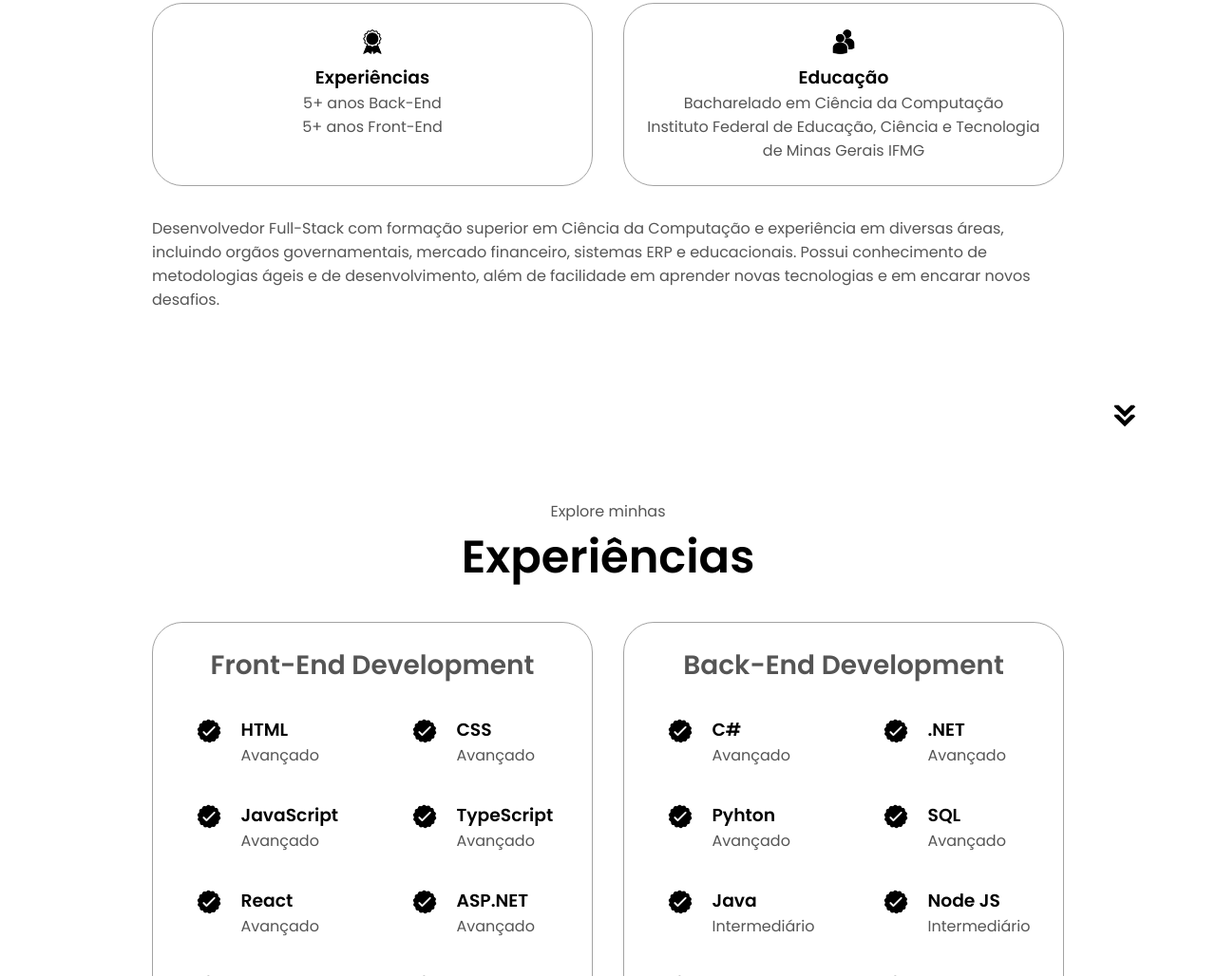
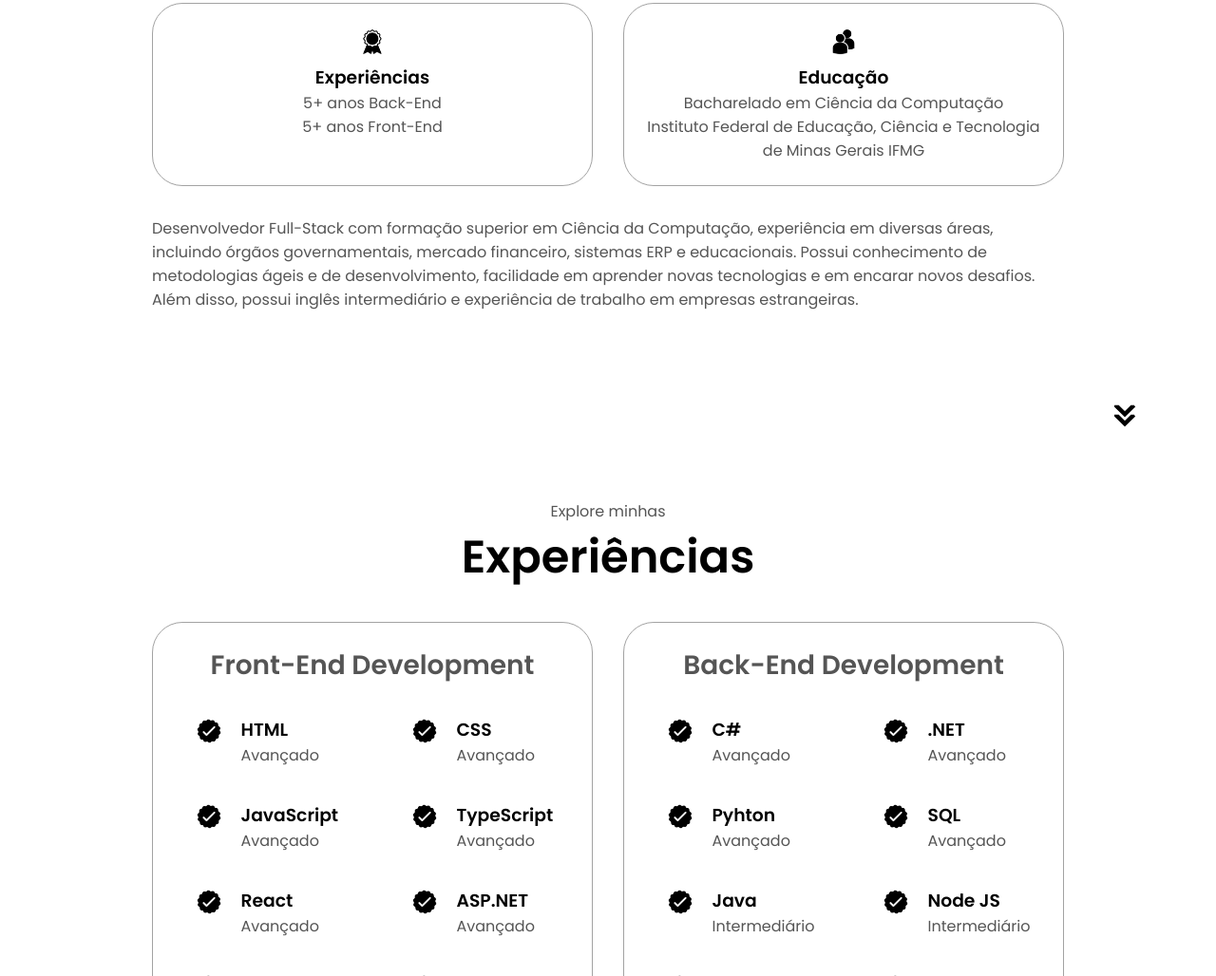
Before and after one commit to amagnom/ArildoMagnoPortfolio, a plain HTML site: page index.html in a window 1280 px wide. Shown: the part 1170-2198 px from the top of the page at 95% size. Drawn offline with Linux system fonts and the light colour scheme.

Commit message:
imagem e sobre atualizados

```diff
--- a/index.html
+++ b/index.html
@@ -102,7 +102,7 @@
           </div>
           <div class="text-container">
             <p>
-              Desenvolvedor Full-Stack com formação superior em Ciência da Computação e experiência em diversas áreas, incluindo orgãos governamentais, mercado financeiro, sistemas ERP e educacionais. Possui conhecimento de metodologias ágeis e de desenvolvimento, além de facilidade em aprender novas tecnologias e em encarar novos desafios.
+              Desenvolvedor Full-Stack com formação superior em Ciência da Computação, experiência em diversas áreas, incluindo órgãos governamentais, mercado financeiro, sistemas ERP e educacionais. Possui conhecimento de metodologias ágeis e de desenvolvimento, facilidade em aprender novas tecnologias e em encarar novos desafios. Além disso, possui inglês intermediário e experiência de trabalho em empresas estrangeiras.
             </p>
           </div>
         </div>
```
Also changed, not shown: assets/profile-pic.png.
